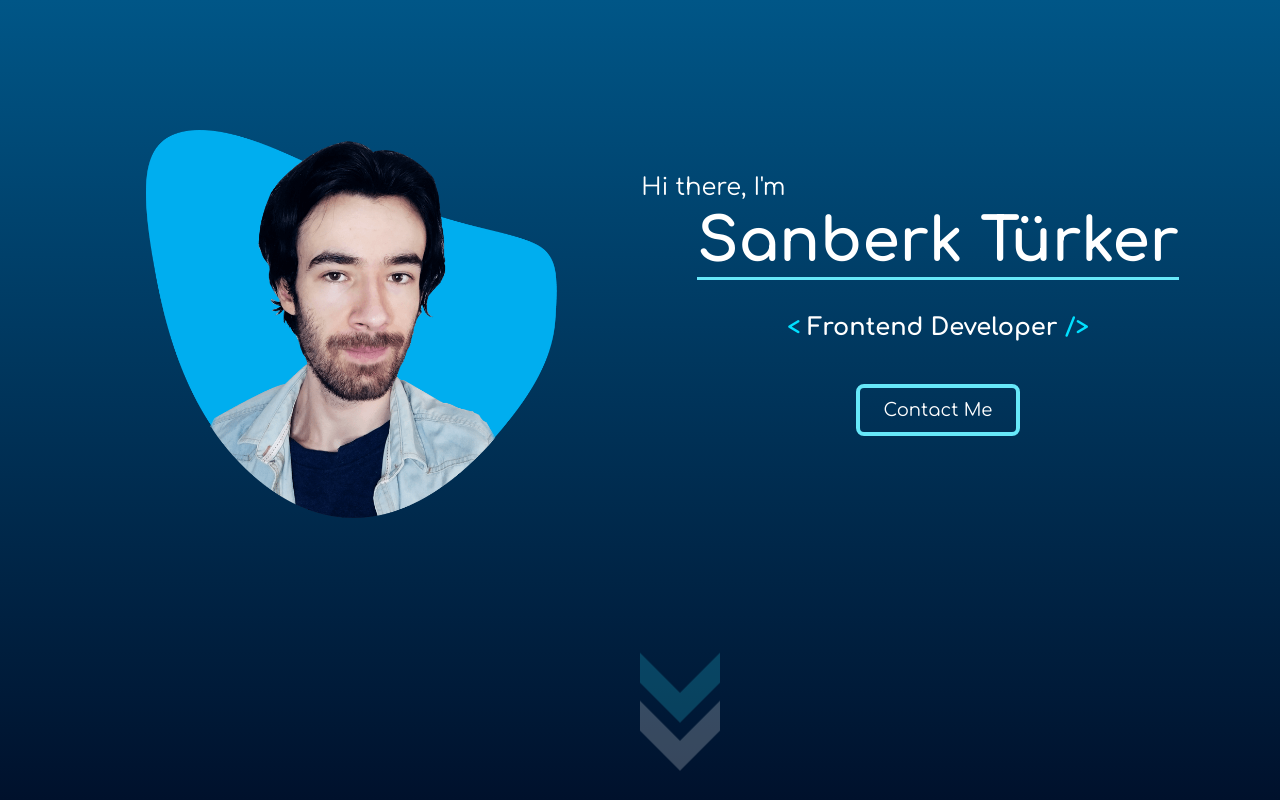
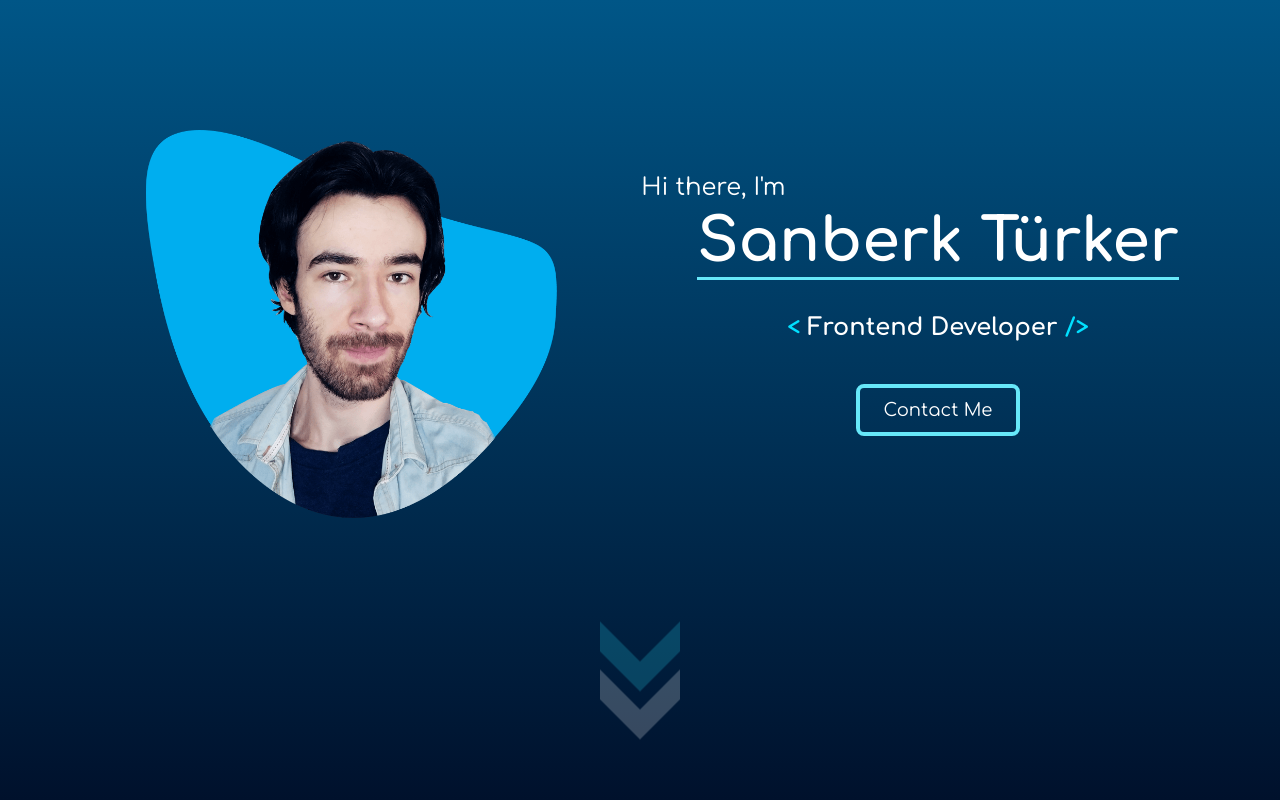
Before and after one commit to sanberkHax/sanberk.dev, a Next.js app: page / in a window 1280 px wide. Built offline with nearby package versions, Linux system fonts and the light colour scheme.

Commit message:
Center arrows

```diff
--- a/tailwind.config.js
+++ b/tailwind.config.js
@@ -15,10 +15,13 @@ module.exports = {
         },
         upDown: {
           '0%,100%': {
-            transform: 'translateY(-50%) rotate(90deg)',
+            transform: 'translate(-50%,-50%) translateY(-50%) rotate(90deg)',
             opacity: '0',
           },
-          '50%': { transform: 'translateY(0) rotate(90deg)', opacity: '1' },
+          '50%': {
+            transform: 'translate(-50%,0) rotate(90deg)',
+            opacity: '1',
+          },
         },
       },
       animation: {
```
